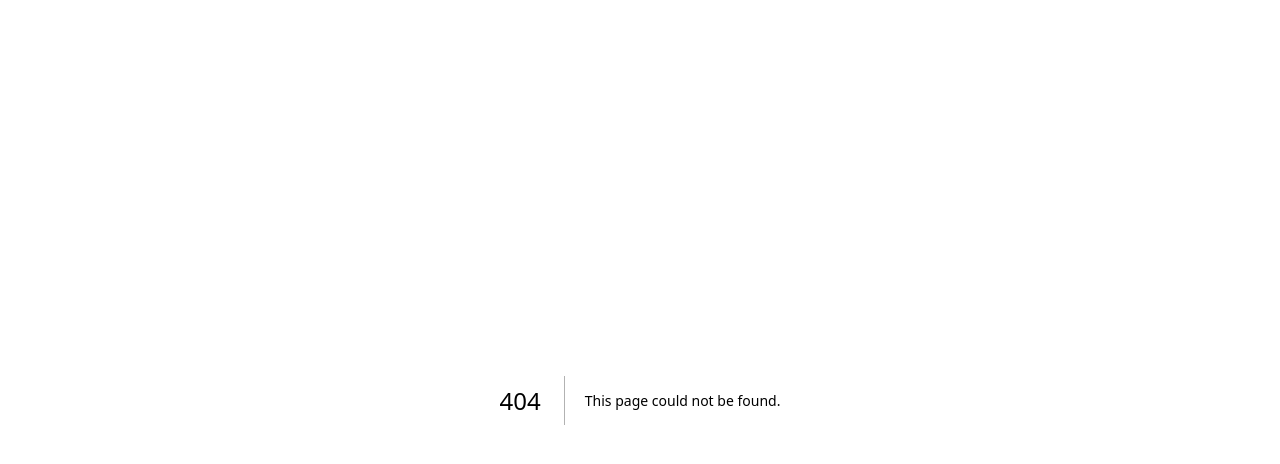
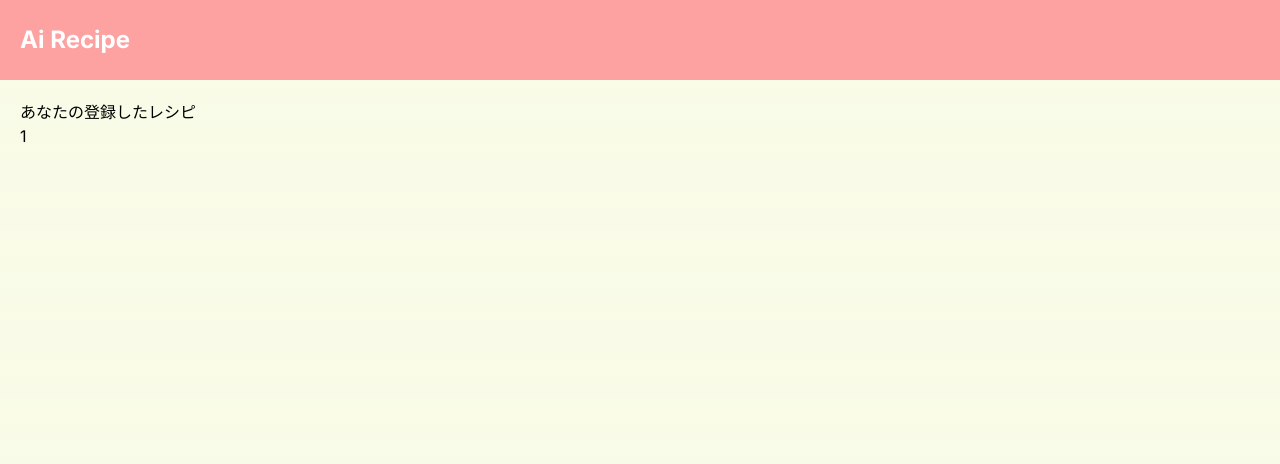
Before and after one commit to Yukino-U/linebot_webapp, a Next.js app: page /1 in a window 1280 px wide. Before the commit this address had no page. Shown: the top 464 px of the page. Built offline with nearby package versions, Linux system fonts and the light colour scheme.

Commit message:
雛形作成

```diff
--- /dev/null
+++ b/app/[userId]/page.tsx
@@ -0,0 +1,19 @@
+// export default function Article({ params }: { params: { userId: string } }) {
+//   return <div>{params.userId}</div>;
+// }
+
+export default function Article({ params }: { params: { userId: string } }) {
+  //   const pink = "#FEA1A1";
+  return (
+    <div>
+      <div className="bg-[#FEA1A1] h-20 text-white font-bold items-center flex text-2xl px-5">
+        Ai Recipe
+      </div>
+      <div className="p-5">
+        {" "}
+        <div>あなたの登録したレシピ</div>
+        <div>{params.userId}</div>
+      </div>
+    </div>
+  );
+}
--- a/app/globals.css
+++ b/app/globals.css
@@ -4,8 +4,8 @@
 
 :root {
   --foreground-rgb: 0, 0, 0;
-  --background-start-rgb: 214, 219, 220;
-  --background-end-rgb: 255, 255, 255;
+  --background-start-rgb:249, 251, 231;
+  --background-end-rgb:  249, 251, 231;
 }
 
 @media (prefers-color-scheme: dark) {
```
Also changed, not shown: app/layout.tsx (+8 -8 lines), tailwind.config.js (+7 -7 lines).
